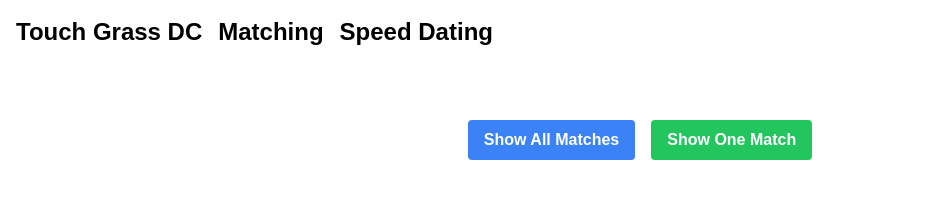
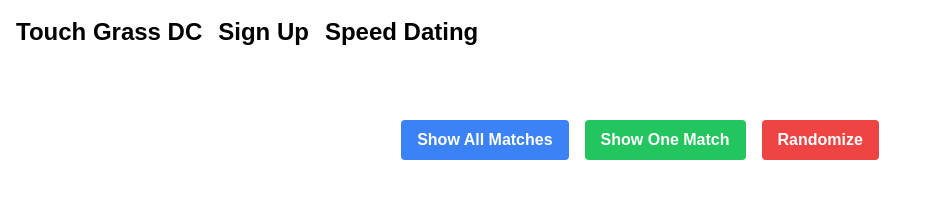
Before and after one commit to ajn123/touchGrassNextJS, a Next.js app: page /matching in a window 1280 px wide. Shown: the top 210 px of the page, without its empty margins (0-926 px from the left). Built offline with nearby package versions, Linux system fonts and the light colour scheme; no server answers.

Commit message:
remove failed matches

```diff
--- a/app/header.tsx
+++ b/app/header.tsx
@@ -7,8 +7,8 @@ export default function Header() {
                 <Link href="/">
                     <h1 className="text-2xl hover:scale-x-95 transition-all duration-300 font-bold ml-4 py-4 text-black">Touch Grass DC</h1>
                 </Link>
-                <Link href="/matching">
-                    <h1 className="text-2xl hover:scale-x-95 transition-all duration-300 font-bold ml-4 py-4 text-black">Matching</h1>
+                <Link href="/signup">
+                    <h1 className="text-2xl hover:scale-x-95 transition-all duration-300 font-bold ml-4 py-4 text-black">Sign Up</h1>
                 </Link>
                 <Link href="/dating">
                     <h1 className="text-2xl hover:scale-x-95 transition-all duration-300 font-bold ml-4 py-4 text-black">Speed Dating</h1>
--- a/app/matching/page.tsx
+++ b/app/matching/page.tsx
@@ -1,6 +1,6 @@
 'use client';
 import { useState, useEffect } from 'react';
-import { getMatchProfiles, getUnmatchedProfiles } from '@/services/api';
+import { getMatchProfiles } from '@/services/api';
 import { DatingProfile } from '@/types/datingProfile';
 
 export interface Match {
@@ -11,23 +11,20 @@ export interface Match {
 export default function MatchingPage() {
     const [profiles, setProfiles] = useState<Match[]>([]);
     const [startIndex, setStartIndex] = useState<number>(0);
-    const [unmatchedProfiles, setUnmatchedProfiles] = useState<DatingProfile[]>([]);
 
-    console.log(startIndex);
-    useEffect(() => {
     const fetchProfiles = async () => {
         try {
             const matchProfiles = await getMatchProfiles();
             setProfiles(matchProfiles);
 
-                const unmatchedProfiles = await getUnmatchedProfiles();
-                setUnmatchedProfiles(unmatchedProfiles);
             console.log(matchProfiles);
         } catch (error) {
             console.error('Error fetching profiles:', error);
         }
     };
 
+    console.log(startIndex);
+    useEffect(() => {
         fetchProfiles();
     }, []);
 
@@ -46,6 +43,12 @@ export default function MatchingPage() {
                     className="bg-green-500 hover:bg-green-700 text-white font-bold py-2 px-4 rounded"
                 >
                     Show One Match
+                </button>
+                <button
+                    onClick={() => fetchProfiles()}
+                    className="bg-red-500 hover:bg-red-700 text-white font-bold py-2 px-4 rounded"
+                >
+                    Randomize
                 </button>
             </div>
             <div className="text-center mb-4">
@@ -70,15 +73,6 @@ export default function MatchingPage() {
                     </div>
                 ))}
             </div>
-            <h1 className="text-2xl mt-8 font-bold mb-6 text-white text-center">Unmatched Profiles</h1>
-            <div className="space-y-4">
-                {unmatchedProfiles.map((profile, index) => (
-                    <div key={index} className="bg-white p-6 rounded-lg shadow-md">
-                        <h2 className="text-xl font-semibold text-black">{profile.name}</h2>
-                        <p className="mt-2 text-black">{profile.description}</p>
-                    </div>
-                ))}
-            </div>
         </div>
     );
 }
```
Lines whose indentation alone changed are shown as unchanged.
